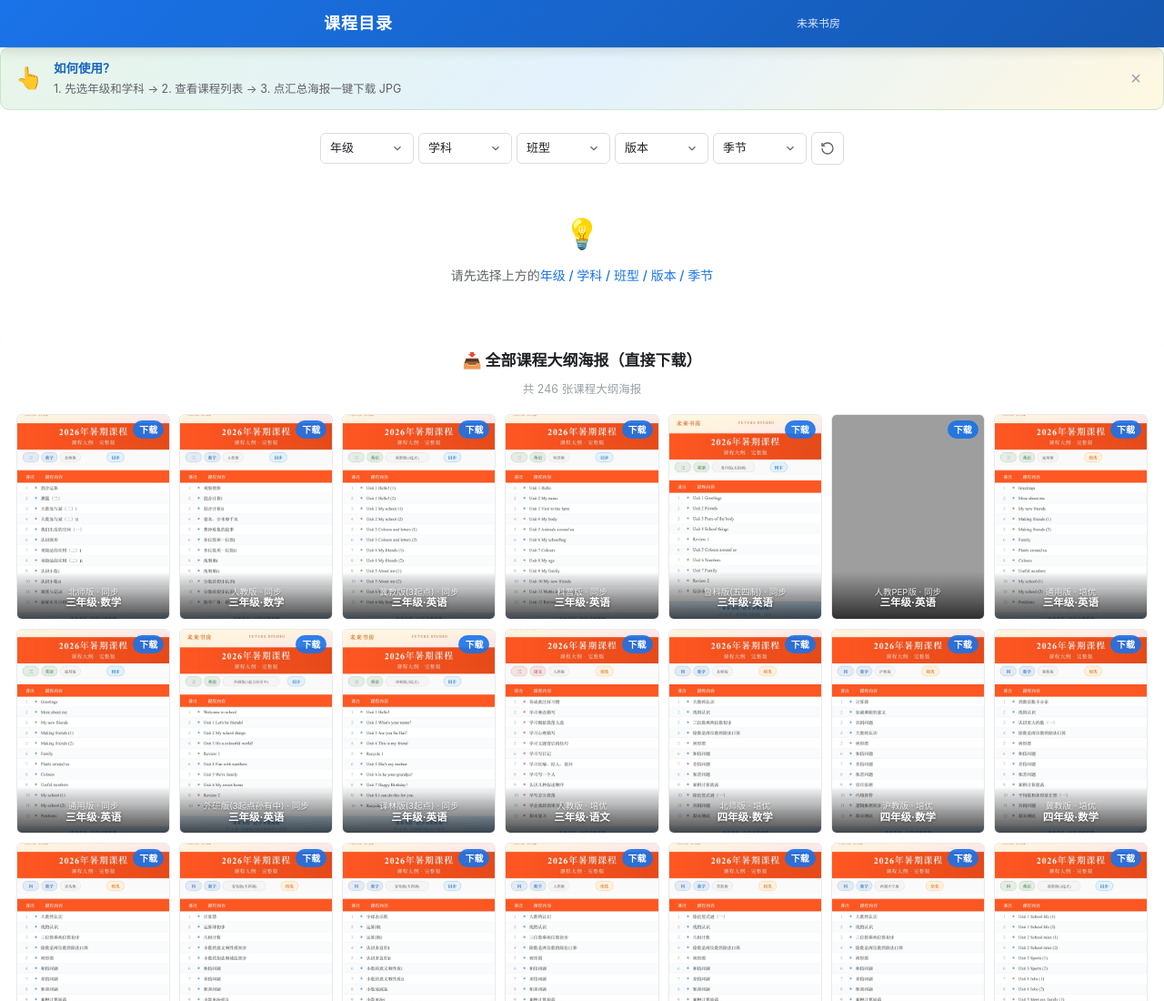
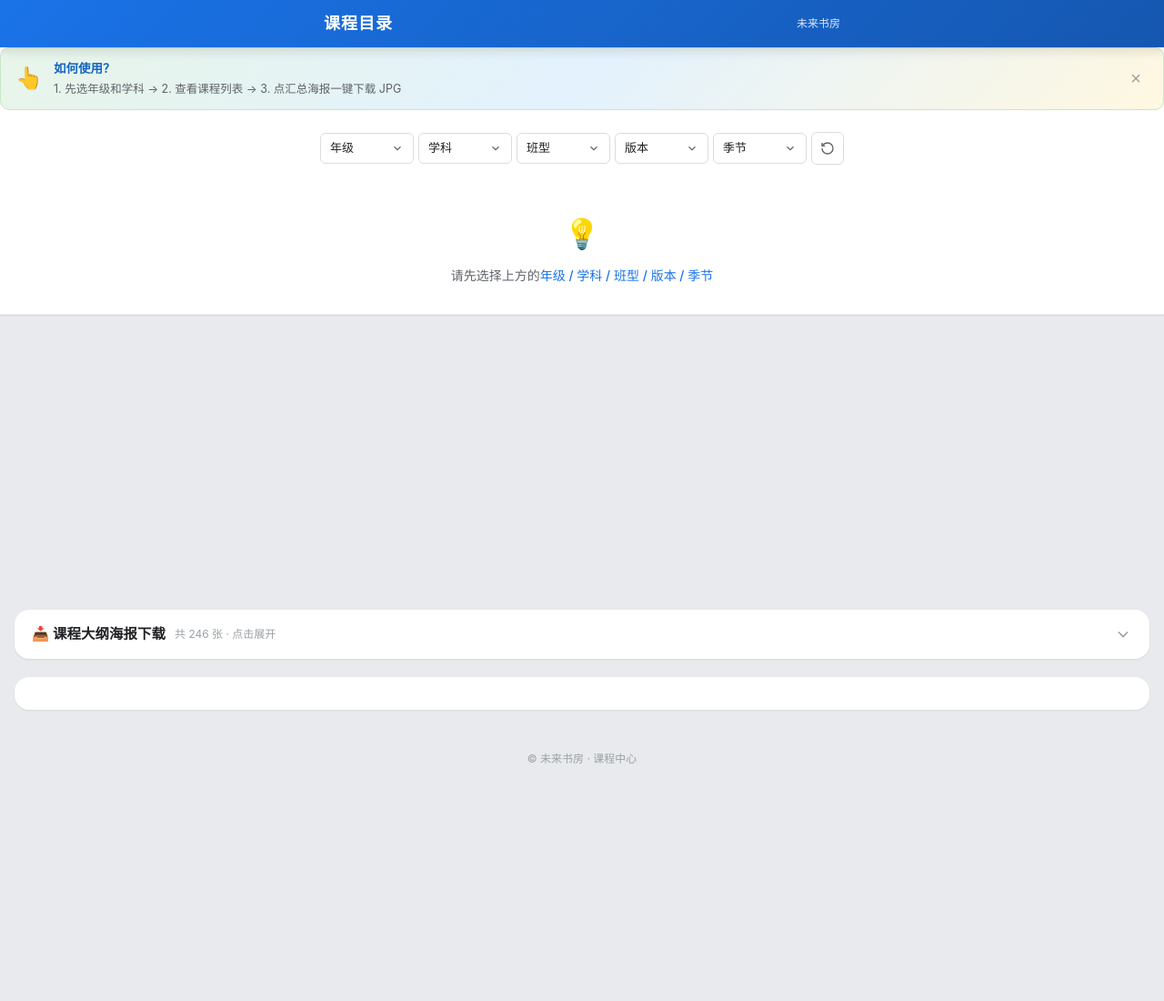
Before and after one commit to wlsf2025/wlsf-kecheng, a website: page index.html in a window 1280 px wide. Shown: the top 1100 px of the page at 91% size. After the commit the page ends 928 px from the top, so only its background shows below. Drawn offline with Linux system fonts and the light colour scheme; grey boxes are pictures that could not be loaded.

Commit message:
修复：筛选功能恢复主位，海报画廊移至底部并默认折叠
- 将 poster-gallery 从 filter-section 内移出，作为独立 section 放在 footer 前
- 新增折叠栏：默认收起246张海报，点击展开/收起
- 筛选器区域不再被海报墙挤压，一进来即可正常使用筛选功能

```diff
--- a/app.js
+++ b/app.js
@@ -36,6 +36,9 @@
     guideBanner:     document.getElementById('guideBanner'),
     guideDismiss:    document.getElementById('guideDismiss'),
     galleryGrid:     document.getElementById('galleryGrid'),
+    galleryToggle:    document.getElementById('galleryToggle'),
+    posterGallery:    document.getElementById('posterGallery'),
+    toggleIcon:      document.getElementById('galleryToggleIcon'),
   };
 
   // ===== 状态 =====
@@ -109,6 +112,16 @@
     });
     dom.downloadBtn.addEventListener('click', onDownload);
     dom.btnSummaryPoster.addEventListener('click', showSummaryPoster);
+
+    // 画廊折叠/展开
+    if (dom.galleryToggle) {
+      dom.galleryToggle.addEventListener('click', function() {
+        const isCollapsed = dom.posterGallery.classList.toggle('collapsed');
+        dom.toggleIcon.classList.toggle('rotated', !isCollapsed);
+        this.querySelector('.gallery-toggle-hint').textContent =
+          isCollapsed ? '点击展开' : '点击收起';
+      });
+    }
 
     // 操作引导关闭
     if (dom.guideDismiss) {
@@ -188,9 +201,12 @@
 
     if (count > 0) {
       grid.innerHTML = html;
-      document.getElementById('galleryCount').textContent = `共 ${count} 张课程大纲海报`;
+      document.getElementById('galleryCount').textContent = `共 ${count} 张 · 按年级×学科×版本×难度整理`;
+      // 更新折叠栏的提示文字
+      const hint = document.getElementById('galleryToggleHint');
+      if (hint) hint.textContent = `共 ${count} 张 · 点击展开`;
     } else {
-      document.getElementById('posterGallery').style.display = 'none';
+      document.getElementById('posterGallerySection').style.display = 'none';
     }
   }
 
--- a/index.html
+++ b/index.html
@@ -72,17 +72,6 @@
         汇总海报
       </button>
     </div>
-
-    <!-- 预生成海报快速下载区 -->
-    <div class="poster-gallery" id="posterGallery">
-      <div class="gallery-header">
-        <h3 class="gallery-title">📥 全部课程大纲海报（直接下载）</h3>
-        <span class="gallery-desc" id="galleryCount">按年级×学科×版本×难度整理的课程大纲 JPG，点击即可保存</span>
-      </div>
-      <div class="gallery-grid" id="galleryGrid">
-        <!-- JS 动态渲染 -->
-      </div>
-    </div>
   </section>
 
   <!-- 内容区域 -->
@@ -123,6 +112,24 @@
     <p class="loading-text">加载中...</p>
   </div>
 
+  <!-- 海报画廊（独立区块，可折叠） -->
+  <section class="poster-gallery-section" id="posterGallerySection">
+    <div class="gallery-toggle" id="galleryToggle">
+      <span class="gallery-toggle-title">📥 课程大纲海报下载</span>
+      <span class="gallery-toggle-hint" id="galleryToggleHint">共 246 张 · 点击展开</span>
+      <svg class="gallery-toggle-icon" id="galleryToggleIcon" width="20" height="20" viewBox="0 0 24 24" fill="none" stroke="currentColor" stroke-width="2"><polyline points="6,9 12,15 18,9"/></svg>
+    </div>
+    <div class="poster-gallery collapsed" id="posterGallery">
+      <div class="gallery-header">
+        <h3 class="gallery-title">全部课程大纲海报（点击即可保存到手机/电脑）</h3>
+        <span class="gallery-desc" id="galleryCount">按年级×学科×版本×难度整理的课程大纲 JPG</span>
+      </div>
+      <div class="gallery-grid" id="galleryGrid">
+        <!-- JS 动态渲染 -->
+      </div>
+    </div>
+  </section>
+
   <!-- 底部信息 -->
   <footer class="footer">
     <p>&copy; 未来书房 &middot; 课程中心</p>
--- a/style.css
+++ b/style.css
@@ -1070,3 +1070,52 @@ body {
     padding: 12px;
   }
 }
+
+/* ===== 海报画廊独立区块（可折叠） ===== */
+.poster-gallery-section {
+  margin-top: 24px;
+  padding: 0 16px 20px;
+}
+
+.gallery-toggle {
+  display: flex;
+  align-items: center;
+  gap: 10px;
+  padding: 14px 18px;
+  background: var(--bg-white);
+  border-radius: var(--radius-lg);
+  box-shadow: var(--shadow-sm);
+  cursor: pointer;
+  user-select: none;
+  transition: box-shadow 0.2s;
+  border: 1.5px solid transparent;
+}
+.gallery-toggle:hover {
+  box-shadow: var(--shadow-md);
+  border-color: var(--primary-light, #e3f2fd);
+}
+.gallery-toggle-title {
+  font-size: 15.5px;
+  font-weight: 700;
+  color: var(--text-primary);
+}
+.gallery-toggle-hint {
+  font-size: 12px;
+  color: var(--text-hint);
+  flex: 1;
+}
+.gallery-toggle-icon {
+  color: var(--text-hint);
+  transition: transform 0.3s ease;
+}
+
+/* 折叠状态：隐藏海报网格，图标旋转 */
+.poster-gallery.collapsed .gallery-grid {
+  display: none !important;
+}
+.poster-gallery.collapsed .gallery-header {
+  display: none;
+}
+.gallery-toggle-icon.rotated {
+  transform: rotate(180deg);
+}
```
